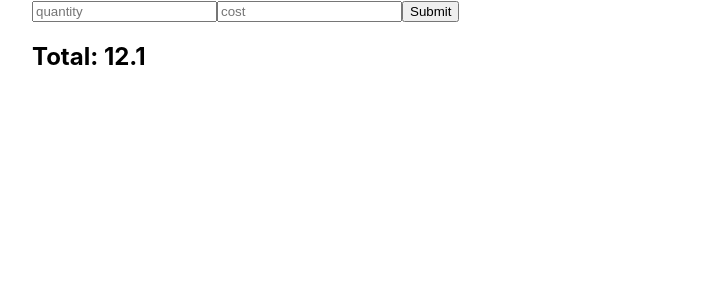
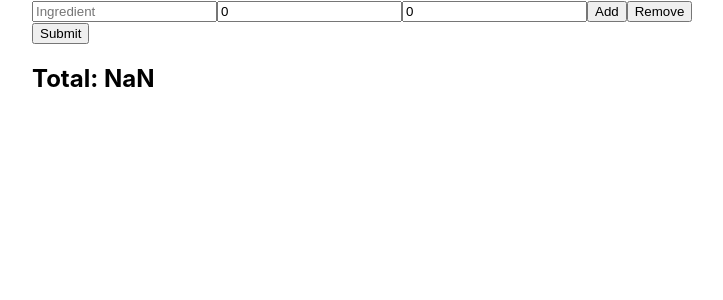
Before and after one commit to EmanueleParlascino-Personal/Cheaper-Than-Fast-Food, a Next.js app: page / in a window 1280 px wide. Shown: the top 300 px of the page, without its empty margins (0-723 px from the left). Built offline with nearby package versions, Linux system fonts and the light colour scheme.

Commit message:
Can add and remove ingredients from a list and it updates in state in real time

```diff
--- a/pages/Calculator.js
+++ b/pages/Calculator.js
@@ -2,6 +2,8 @@ function Calculator(props){
     var data = props.data;
     var costs = props.costs;
     var totalCost = 0;
+
+    console.log(data)
 
 
 
--- a/pages/index.js
+++ b/pages/index.js
@@ -5,12 +5,63 @@ import { useState } from 'react'
 
 
 export default function Home() {
-  const [quantityData, setQuantity] = useState([10, 2, 35, 4]);
+  const [quantityData, setQuantity] = useState([{ingredient: "", quantity: 0, cost: 0}]);
   const [costs, setCosts] = useState([0.5, 0.8, 0.1, 0.5]);
+
 
   function handleSubmit(){
 
     // add all form values to the array
+  }
+
+
+  /*i need to fix the process of splitting the array, they're updating normally but the calculator receives undefined*/
+
+  function splitArrayQuantity(array){
+    const quantityArray = []
+    for(var i = 0; i <= array.length; i++ ){
+      quantityArray[i] = array.quantity;
+    }
+    return quantityArray
+  }
+
+  function splitArrayCosts(array){
+    const costArray = []
+    for(var i = 0; i <= array.length; i++ ){
+      costArray[i] = array.cost;
+    }
+    return costArray
+  }
+  const AddQuantity = () =>{
+    setQuantity([...quantityData, {ingredient: "", quantity: 0, cost: 0}])
+  }
+
+  const Remove = (index) =>{
+    const list = [...quantityData]
+    list.splice(index, 1)
+    setQuantity(list)
+  }
+
+  //console.log(quantityData)
+  const handleChangeQuantity = (e, index) => {
+    const {name, value} = e.target
+    const list = [...quantityData]
+    list[index][name] = value
+    setQuantity(list)
+  }
+
+  const handleChangeCost = (e, index) => {
+    const {name, value} = e.target
+    const list = [...quantityData]
+    list[index][name] = value
+    setQuantity(list)
+  }
+
+  const handleChangeIngredient = (e, index) => {
+    const {name, value} = e.target
+    const list = [...quantityData]
+    list[index][name] = value
+    setQuantity(list)
   }
 
   return (
@@ -25,14 +76,25 @@ export default function Home() {
       </style>
      <main>
         <form>
-          <input type={'number'} placeholder = {"quantity"} onChange={e => {
-            if(!isNaN(e.target.value)){
-              setQuantity(prevArray =>[...prevArray, parseFloat(e.target.value)]),
-              console.log(quantityData)}}}/>
-          <input type={'number'} placeholder = {"cost"}  onChange={e => setCosts(prevArray =>[...prevArray, parseFloat(e.target.value)])}/>
+          {quantityData.map((singleQuantity, index) =>(
+            <div key = {index}>
+              <input name = "ingredient" type = "text" placeholder='Ingredient' required value = {singleQuantity.ingredient} onChange = {(e) => handleChangeIngredient(e, index )}/>
+              <input  type="number" placeholder='quantity'
+                      name = "quantity"
+                      required value = {singleQuantity.quantity}
+                      onChange = {(e) => handleChangeQuantity(e, index )}/>
+              <input type="number" placeholder = "cost" name = "cost" required value = {singleQuantity.cost} onChange = {(e) => handleChangeCost(e, index )} />
+              {quantityData.length - 1 === index &&
+              <button onClick={AddQuantity}> Add </button>
+               }
+              <button onClick={ () => Remove(index)}> Remove</button>
+            </div>
+          ))}
+
+
           <button type="submit" onSubmit={handleSubmit()}>Submit</button>
         </form>
-        <Calculator data = {quantityData} costs = {costs}/>
+        <Calculator data = {splitArrayQuantity(quantityData)} costs = {splitArrayCosts(quantityData)}/>
      </main>
 
     </div>
```
